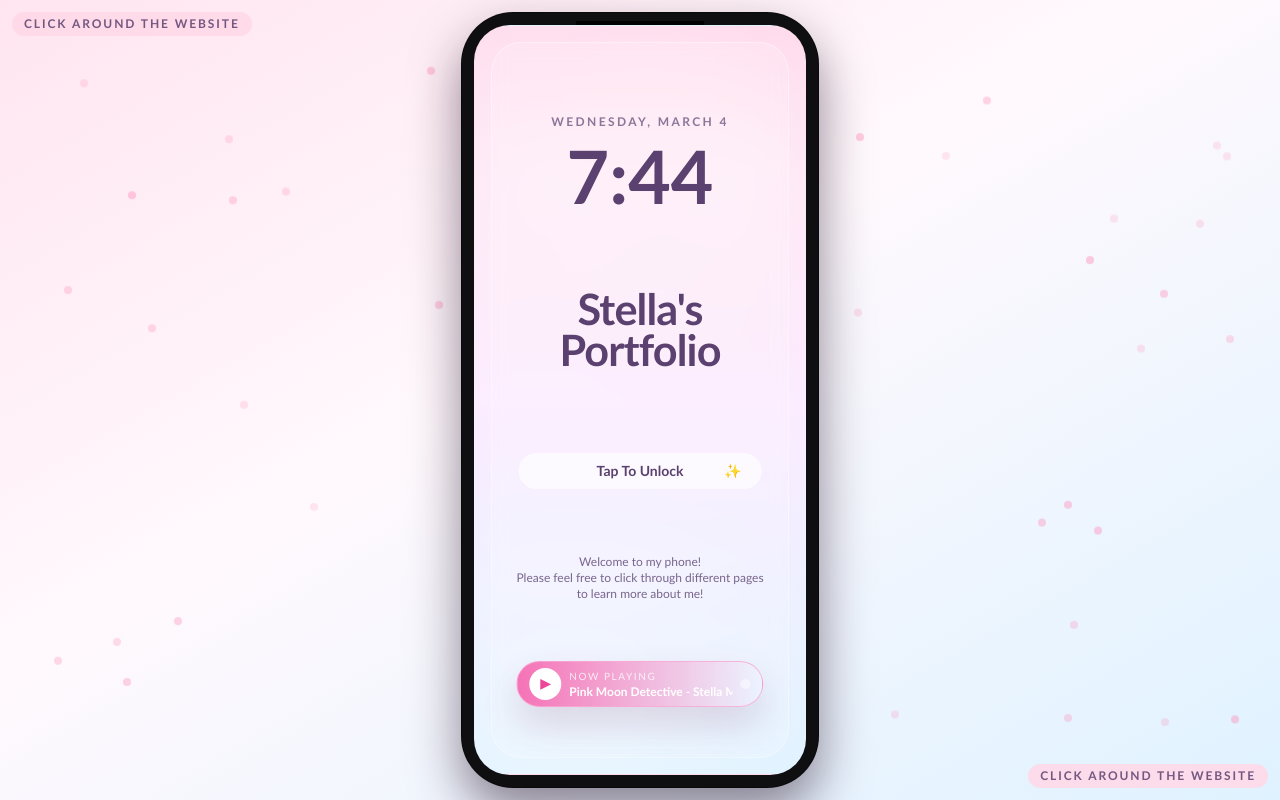
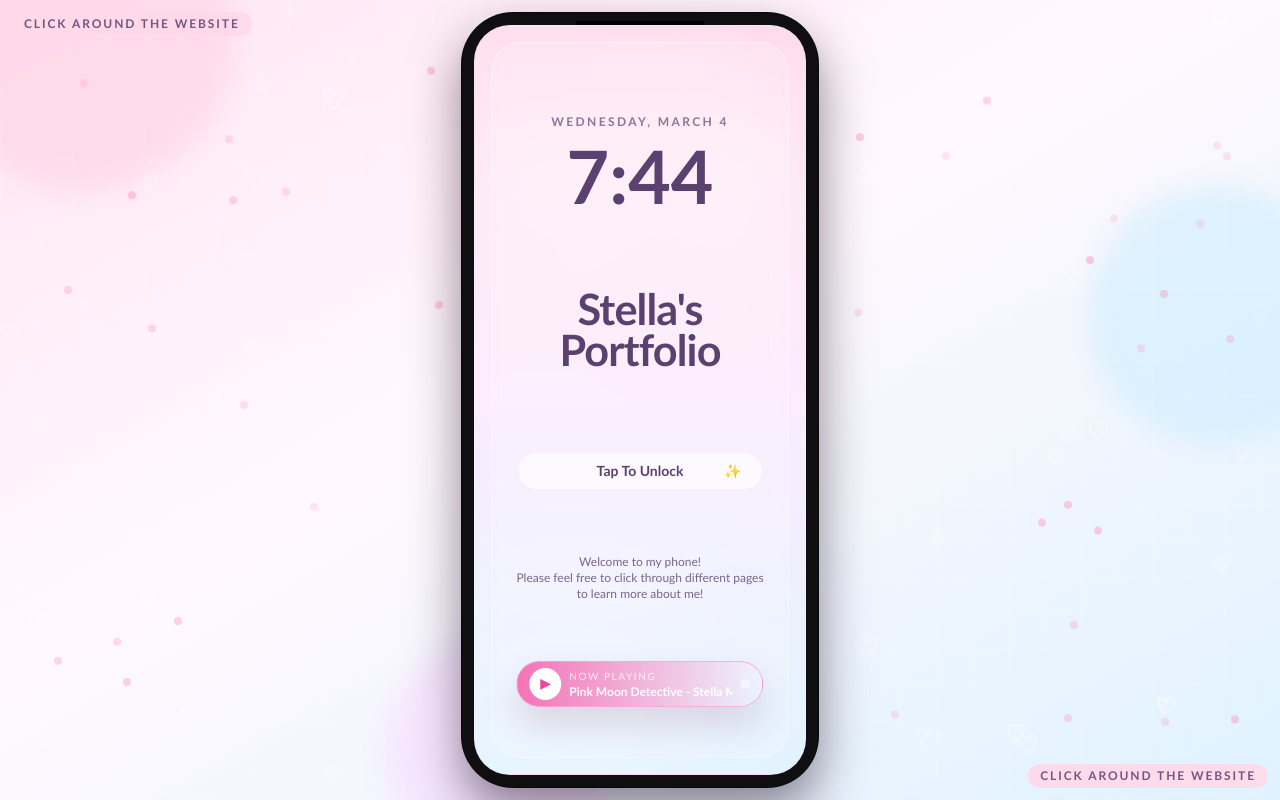
Before and after one commit to akamugin/stella-lee-portfolio, a Next.js app: page / in a window 1280 px wide. Built offline with nearby package versions, Linux system fonts and the light colour scheme.

Commit message:
add white hearts to the background

```diff
--- a/components/background-blobs.tsx
+++ b/components/background-blobs.tsx
@@ -15,7 +15,7 @@
 
 export function BackgroundBlobs() {
   return (
-    <div aria-hidden className="pointer-events-none fixed inset-0 -z-10 overflow-hidden">
+    <div aria-hidden className="pointer-events-none fixed inset-0 z-0 overflow-hidden">
       {hearts.map((heart) => (
         <span
           key={`bg-heart-${heart.id}`}
```
